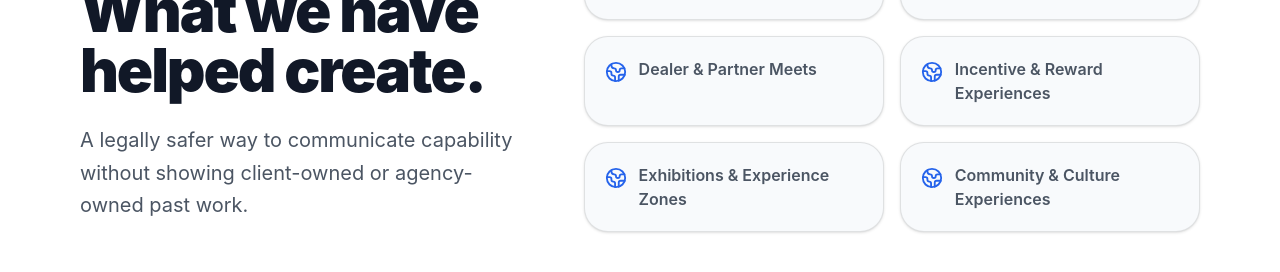
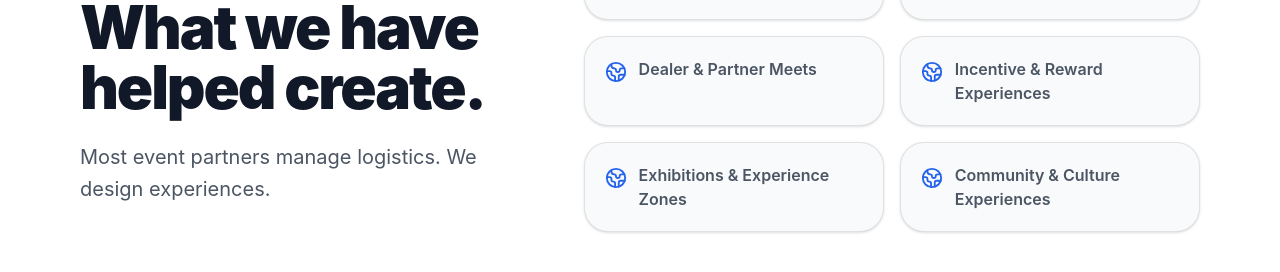
Before and after one commit to pawanmodi4life/HappyWit, a React (Vite) app: page / in a window 1280 px wide. Shown: the part 6760-7032 px from the top of the page. Built offline with nearby package versions, Linux system fonts and the light colour scheme.

Commit message:
Update experience description in App.jsx

```diff
--- a/src/App.jsx
+++ b/src/App.jsx
@@ -536,7 +536,8 @@ export default function HappyWitWebsite() {
             <p className="mb-4 font-semibold text-[#2563EB]">Experience Categories</p>
             <h2 className="break-words text-4xl font-black tracking-[-0.035em] sm:text-5xl md:text-6xl">What we have helped create.</h2>
             <p className="mt-6 text-xl leading-relaxed text-[#4B5563]">
-              A legally safer way to communicate capability without showing client-owned or agency-owned past work.
+              Most event partners manage logistics. We design experiences.
+
             </p>
           </div>
           <div className="grid gap-4 sm:grid-cols-2">
```
